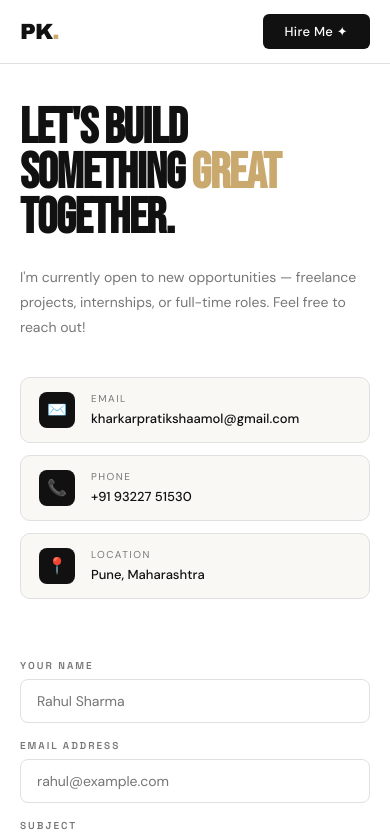
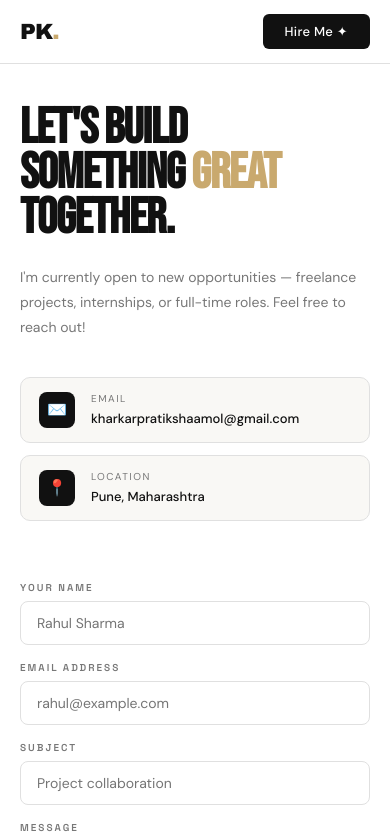
Before and after one commit to Kharkarpratiksha/portfolio, a React (Create React App) app: page /contact in a window 390 px wide. Shown: the top 837 px of the page. Built offline with nearby package versions, Linux system fonts and the light colour scheme.

Commit message:
correct project no. remove mobile no

```diff
--- a/src/pages/Contact.jsx
+++ b/src/pages/Contact.jsx
@@ -32,13 +32,6 @@ export default function Contact() {
                 <div className="contact-info">
                   <label>EMAIL</label>
                   <span>kharkarpratikshaamol@gmail.com</span>
-                </div>
-              </div>
-              <div className="contact-item">
-                <div className="contact-icon">📞</div>
-                <div className="contact-info">
-                  <label>PHONE</label>
-                  <span>+91 93227 51530</span>
                 </div>
               </div>
               <div className="contact-item">
--- a/src/pages/Projects.jsx
+++ b/src/pages/Projects.jsx
@@ -7,7 +7,7 @@ import project4 from "../images/Project4_mockup.png";
 
 const projects = [
   {
-  num: "PROJECT 04",
+  num: "PROJECT 01",
   title: "UX Analyzer",
   desc: "A UX analysis tool that evaluates UI/UX quality of websites and provides insights to improve usability, accessibility, and design performance.",
   tags: ["React", "Next.js", "UI/UX", "Analysis Tool"],
@@ -16,7 +16,7 @@ const projects = [
   img: project4,
 },
   {
-    num: "PROJECT 01",
+    num: "PROJECT 02",
     title: "Flower E-commerce Website",
     desc: "Full-stack e-commerce platform with product listing, cart & order system. Built with React frontend and a complete Node.js/Express backend API with MongoDB for persistence.",
     tags: ["React", "Node.js", "Express", "MongoDB"],
@@ -24,7 +24,7 @@ const projects = [
     img: project1,
   },
   {
-    num: "PROJECT 02",
+    num: "PROJECT 03",
     title: "3D Printer Enhancement",
     desc: "Enhanced Ender 3 printer with remote control & wireless file transfer using NodeMCU. Built a Flask backend with TCP/IP protocol for seamless wireless print management.",
     tags: ["NodeMCU", "Flask", "TCP/IP", "Python"],
@@ -32,7 +32,7 @@ const projects = [
     img: project2,
   },
   {
-    num: "PROJECT 03",
+    num: "PROJECT 04",
     title: "College Recommendation System",
     desc: "Recommends engineering colleges in Maharashtra based on student marks & preferences. Powered by Python & Flask with a recommendation algorithm filtering a curated dataset.",
     tags: ["Python", "Flask", "ML"],
```
